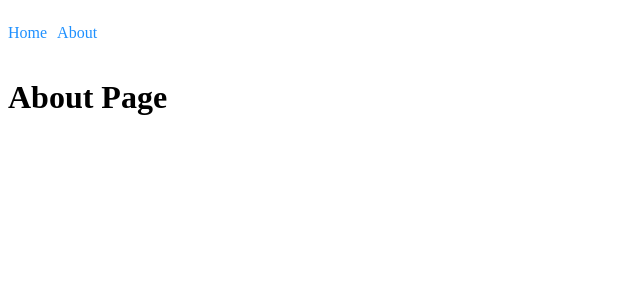
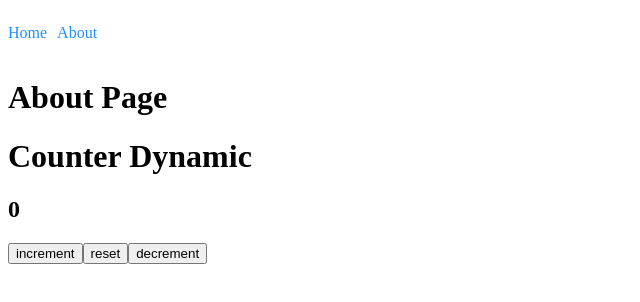
Before and after one commit to qbixmex/react-testing-2024, a React (Vite) app: page /about in a window 1280 px wide. Shown: the top 302 px of the page, without its empty margins (0-640 px from the left). Built offline with nearby package versions, Linux system fonts and the light colour scheme.

Commit message:
1.13.0-mocking-functions

```diff
--- a/package.json
+++ b/package.json
@@ -1,7 +1,7 @@
 {
   "name": "react-testing-app",
   "private": true,
-  "version": "1.12.0",
+  "version": "1.13.0",
   "type": "module",
   "scripts": {
     "dev": "vite",
--- /dev/null
+++ b/src/components/CounterDynamic.tsx
@@ -0,0 +1,48 @@
+import { FC } from 'react';
+
+type Props = {
+  count: number;
+  handleIncrement?: (value: number) => void;
+  handleDecrement?: (value: number) => void;
+  handleReset?: () => void;
+};
+
+const CounterDynamic: FC<Props> = ({
+  count,
+  handleIncrement,
+  handleDecrement,
+  handleReset,
+}) => {
+  return (
+    <>
+      <h1>Counter Dynamic</h1>
+      <h2>{count}</h2>
+
+      {handleIncrement && (
+        <button
+          type="button"
+          onClick={() => handleIncrement(10)}
+        >
+          increment
+        </button>
+      )}
+
+      {handleReset && (
+        <button type="button" onClick={handleReset}>
+          reset
+        </button>
+      )}
+
+      {handleDecrement && (
+        <button
+          type="button"
+          onClick={() => handleDecrement(5)}
+        >
+          decrement
+        </button>
+      )}
+    </>
+  );
+};
+
+export default CounterDynamic;
--- a/src/components/index.ts
+++ b/src/components/index.ts
@@ -1,3 +1,4 @@
 export { default as Navigation } from './Navigation';
 export { default as Article } from './Article';
 export { default as Counter } from './Counter';
+export { default as CounterDynamic } from './CounterDynamic';
--- /dev/null
+++ b/src/hooks/CounterDynamic.hook.ts
@@ -0,0 +1,31 @@
+import { useState } from 'react';
+
+type Props = {
+  initialCount?: number;
+};
+
+const useCounterDynamic = ({ initialCount = 0 }: Props = {}) => {
+  const [count, setCounter] = useState(initialCount);
+
+  const handleIncrement = (value: number) => {
+    setCounter((prevCounter) => prevCounter + value);
+  };
+
+  const handleReset = () => {
+    setCounter(initialCount);
+  };
+
+  const handleDecrement = (value: number) => {
+    if (count === 0) return;
+    setCounter((prevCounter) => prevCounter - value);
+  };
+
+  return {
+    count,
+    handleIncrement,
+    handleDecrement,
+    handleReset,
+  };
+};
+
+export default useCounterDynamic;
--- a/src/hooks/index.ts
+++ b/src/hooks/index.ts
@@ -1 +1,2 @@
 export { default as useCounter } from './Counter.hook';
+export { default as useCounterDynamic } from './CounterDynamic.hook';
--- a/src/pages/AboutPage.tsx
+++ b/src/pages/AboutPage.tsx
@@ -1,6 +1,22 @@
+import { CounterDynamic } from '../components';
+import { useCounterDynamic } from '../hooks';
+
 const AboutPage = () => {
+  const {
+    count, handleIncrement, handleDecrement, handleReset,
+  } = useCounterDynamic();
+
   return (
-    <h1>About Page</h1>
+    <>
+      <h1>About Page</h1>
+
+      <CounterDynamic
+        count={count}
+        handleIncrement={handleIncrement}
+        handleDecrement={handleDecrement}
+        handleReset={handleReset}
+      />
+    </>
   );
 };
 
```
Also changed, not shown: 1 other file (tests, documents, lock files or other folders).
